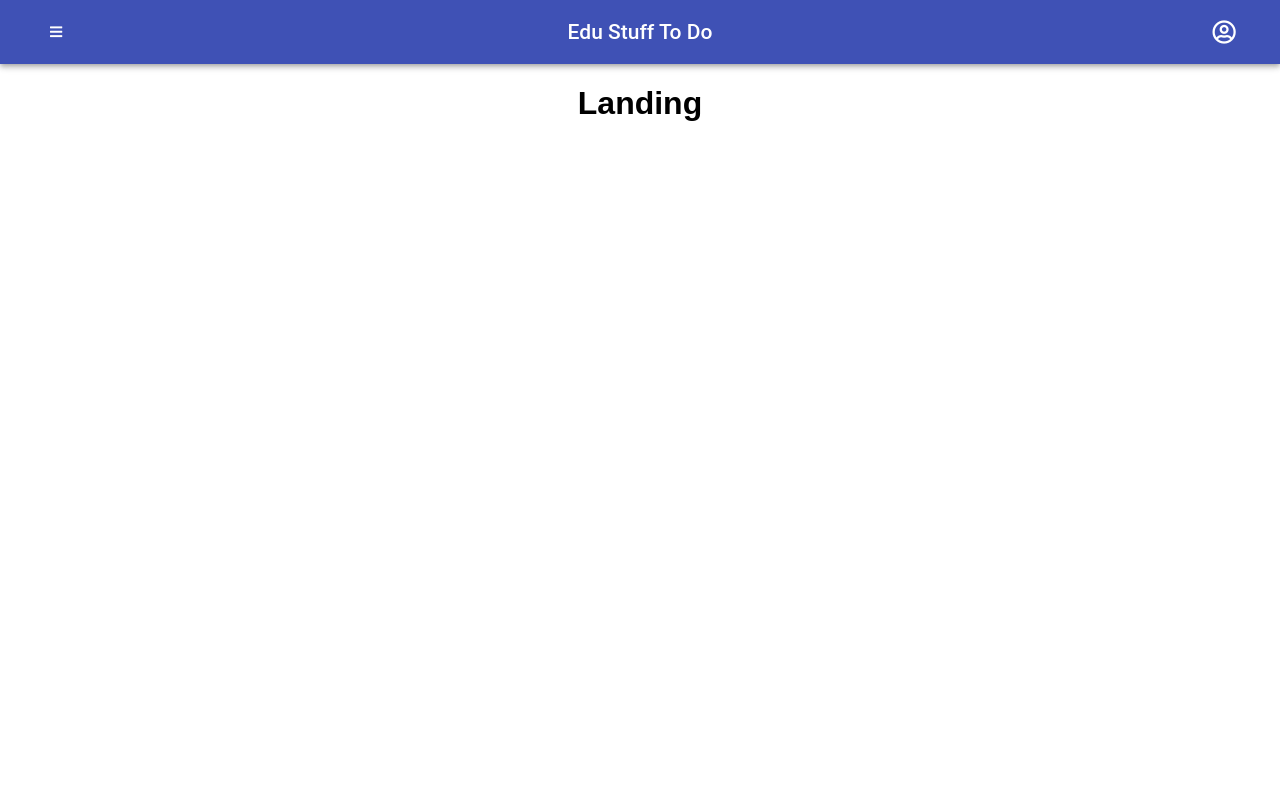
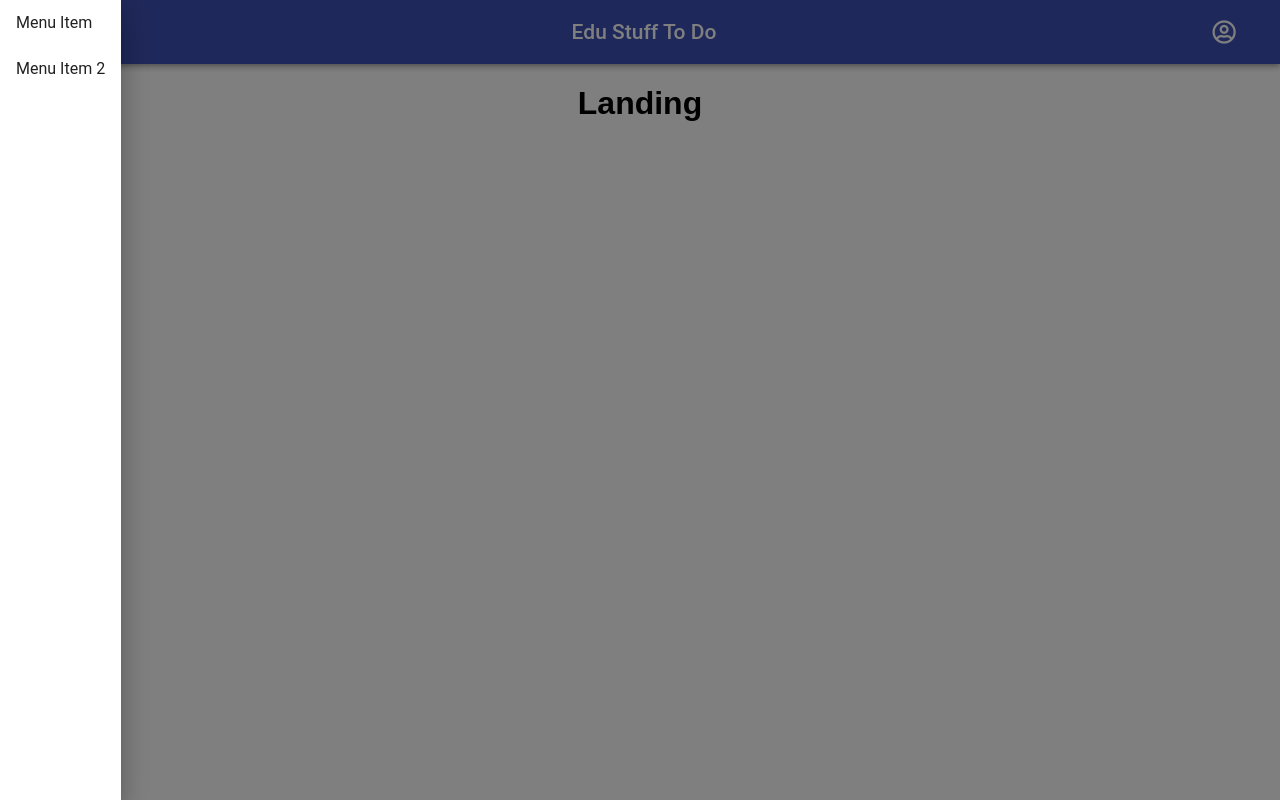
Before and after one commit to melinda-schmitz/CodeSwitch2018, a React (Create React App) app in the folder client/: page / in a window 1280 px wide. Both pictures are taken after a click on the button 56 px from the left and 32 px from the top of the page. Built offline with nearby package versions, Linux system fonts and the light colour scheme.

Commit message:
Switched to Class

```diff
--- a/client/src/components/NavBar/NavBar.js
+++ b/client/src/components/NavBar/NavBar.js
@@ -1,10 +1,12 @@
-import React from 'react';
+import React, {Component} from 'react';
 import PropTypes from 'prop-types';
 import { withStyles } from '@material-ui/core/styles';
 import AppBar from '@material-ui/core/AppBar';
 import Toolbar from '@material-ui/core/Toolbar';
 import Typography from '@material-ui/core/Typography';
 import Button from '@material-ui/core/Button';
+import Drawer from '@material-ui/core/Drawer';
+import MenuItem from '@material-ui/core/MenuItem';
 
 const styles = {
   root: {
@@ -22,21 +24,44 @@ const styles = {
   }
 };
 
-function NavBar(props) {
-  const { classes } = props;
+class NavBar extends Component{
+  constructor() {
+    super();
+    this.state = {open: false};
+  }
+
+  toggleDrawer = (side, open) => () => {
+    this.setState({
+      [side]: open,
+    });
+  };
+
+  render() {
+    const { classes } = this.props;
     return (
       <div className={classes.root}>
         <AppBar position="static">
           <Toolbar>
-          <Button color="inherit"><i class="fas fa-bars"></i></Button>
+            <Button color="inherit" className={classes.menuButton} onClick={this.toggleDrawer('left', true)}>
+              <i class="fas fa-bars" />
+            </Button>
             <Typography variant="title" color="inherit" className={classes.grow}>
               Edu Stuff To Do
             </Typography>
-          <Button color="inherit" className={classes.loginButton}><i class="far fa-user-circle"></i></Button>
+            <Button color="inherit" className={classes.loginButton}>
+              <i class="far fa-user-circle" />
+            </Button>
           </Toolbar>
         </AppBar>
+
+        <Drawer open={this.state.left} onClose={this.toggleDrawer('left', false)} containerStyle={styles.navBar}>
+          <MenuItem>Menu Item</MenuItem>
+          <MenuItem>Menu Item 2</MenuItem>
+        </Drawer>
       </div>
     );
+
+  }
 }
 
 NavBar.propTypes = {
```
Lines whose indentation alone changed are shown as unchanged.
